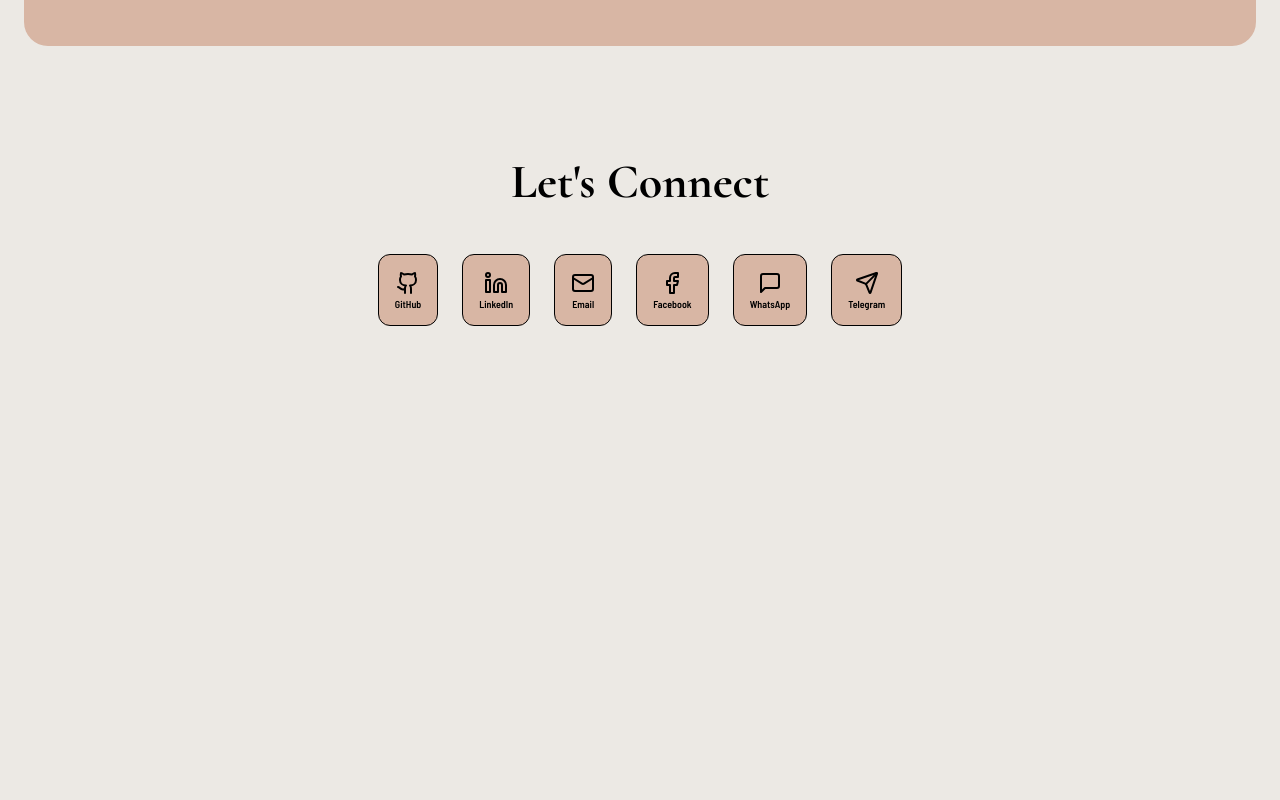
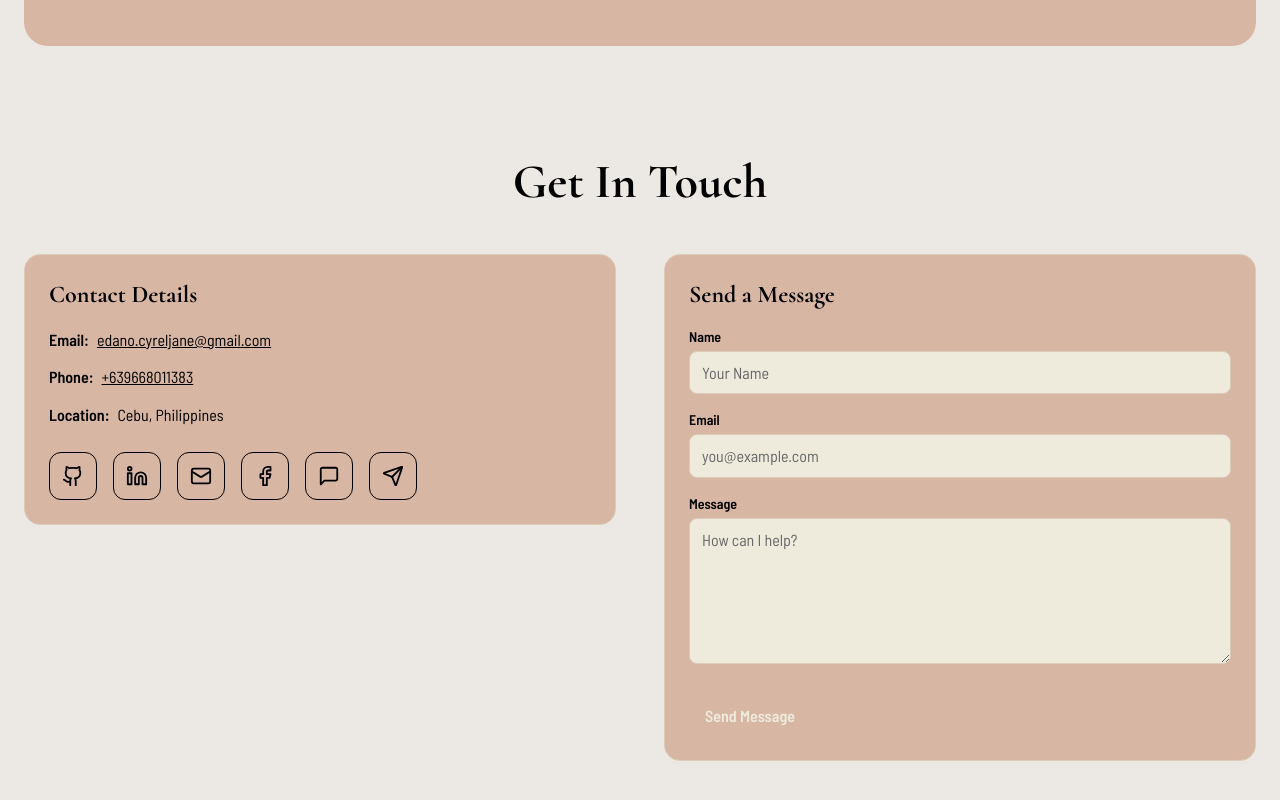
Before and after one commit to Yeeejj/cyrel-dynamic-showcase, a React (Vite) app: page / in a window 1280 px wide. Shown: the part 3987-4787 px from the top of the page. Before the commit the page ends 4393 px from the top, so only its background shows below. Built offline with nearby package versions, Linux system fonts and the light colour scheme.

Commit message:
Refactor contact section with form and improved social links layout
Co-authored-by: cyreljaneed <cyreljaneed@gmail.com>

```diff
--- a/src/pages/Index.tsx
+++ b/src/pages/Index.tsx
@@ -4,7 +4,7 @@ import TypewriterEffect from '@/components/TypewriterEffect';
 import ThemeToggle from '@/components/ThemeToggle';
 import ServiceCard from '@/components/ServiceCard';
 import ProjectCard from '@/components/ProjectCard';
-import { Github, Linkedin, Mail, MessageCircle, MessageSquare, Send, Award, ExternalLink, Facebook } from 'lucide-react';
+import { Github, Linkedin, Mail, MessageSquare, Send, Award, ExternalLink, Facebook } from 'lucide-react';
 
 const Index = () => {
   const [showWelcome, setShowWelcome] = useState(true);
@@ -133,13 +133,43 @@ const Index = () => {
     { name: 'GitHub', url: 'https://github.com/Yeeejj', icon: 'Github' },
     { name: 'LinkedIn', url: 'https://www.linkedin.com/in/cyreljane/', icon: 'Linkedin' },
     { name: 'Email', url: 'mailto:edano.cyreljane@gmail.com', icon: 'Mail' },
-    { name: 'Facebook', url: 'https://m.me/cyjaneed', icon: 'Facebook' },
+    { name: 'Facebook', url: 'https://www.facebook.com/cyjaneed/', icon: 'Facebook' },
     { name: 'WhatsApp', url: 'http://Wa.me/+639668011383', icon: 'MessageSquare' },
     { name: 'Telegram', url: 'https://chat.google.com/dm/r_f3EUAAAAE/2qWgR1z2tRM/2qWgR1z2tRM?cls=10', icon: 'Send' }
   ];
 
   const scrollToSection = (sectionId: string) => {
     document.getElementById(sectionId)?.scrollIntoView({ behavior: 'smooth' });
+  };
+
+  const handleFormSubmit = (
+    event?: React.FormEvent<HTMLFormElement> | React.MouseEvent<HTMLButtonElement>
+  ) => {
+    // Prevent default submit behavior if available
+    // and collect the form values using FormData
+    // Uses only existing CSS variables for visual feedback
+    // and keeps logic simple without external libs
+    // to satisfy the requested behavior.
+    // eslint-disable-next-line @typescript-eslint/no-explicit-any
+    (event as any)?.preventDefault?.();
+
+    const formElement = document.getElementById('contact-form') as HTMLFormElement | null;
+    if (!formElement) return;
+
+    if (!formElement.checkValidity()) {
+      formElement.reportValidity();
+      return;
+    }
+
+    const formData = new FormData(formElement);
+    const name = String(formData.get('name') || '');
+    const email = String(formData.get('email') || '');
+    const message = String(formData.get('message') || '');
+
+    // Placeholder handling – replace with real submission if needed
+    console.log('Contact form submitted:', { name, email, message });
+    alert('Thanks for reaching out! Your message has been recorded.');
+    formElement.reset();
   };
 
   if (showWelcome) {
@@ -278,40 +308,98 @@ const Index = () => {
 
       {/* Contact Section */}
       <section id="contact" className="py-20 px-6">
-        <div className="max-w-7xl mx-auto text-center">
-          <h2 className="text-5xl font-bold mb-12 text-[var(--accent)] font-cormorant">
-            Let's Connect
+        <div className="max-w-7xl mx-auto">
+          <h2 className="text-5xl font-bold mb-12 text-[var(--accent)] font-cormorant text-center">
+            Get In Touch
           </h2>
-          <div className="flex flex-wrap justify-center gap-6">
+
+          <div className="grid md:grid-cols-2 gap-12 items-start">
+            {/* Left: Contact Details + Socials */}
+            <div className="bg-[var(--bg-secondary)] p-6 rounded-2xl border border-[var(--accent)]/20">
+              <h3 className="text-2xl font-bold text-[var(--text-primary)] mb-4 font-cormorant">Contact Details</h3>
+              <ul className="space-y-3 text-[var(--text-primary)]">
+                <li>
+                  <span className="font-semibold text-[var(--accent)]">Email:</span>
+                  <a href="mailto:edano.cyreljane@gmail.com" className="ml-2 underline hover:opacity-80">edano.cyreljane@gmail.com</a>
+                </li>
+                <li>
+                  <span className="font-semibold text-[var(--accent)]">Phone:</span>
+                  <a href="http://Wa.me/+639668011383" target="_blank" rel="noopener noreferrer" className="ml-2 underline hover:opacity-80">+639668011383</a>
+                </li>
+                <li>
+                  <span className="font-semibold text-[var(--accent)]">Location:</span>
+                  <span className="ml-2">Cebu, Philippines</span>
+                </li>
+              </ul>
+
+              <div className="mt-6 flex flex-wrap gap-4">
                 {socialLinks.map((link, index) => {
-              const iconMap = {
-                Github,
-                Linkedin,
-                Mail,
-                MessageCircle,
-                MessageSquare,
-                Send,
-                Facebook
-              };
-
+                  const iconMap = { Github, Linkedin, Mail, MessageSquare, Send, Facebook };
                   const IconComponent = iconMap[link.icon as keyof typeof iconMap];
-
                   return (
                     <a
                       key={index}
                       href={link.url}
                       target={link.name !== 'Email' ? '_blank' : undefined}
                       rel={link.name !== 'Email' ? 'noopener noreferrer' : undefined}
-                  className="bg-[var(--bg-secondary)] text-[var(--accent)] p-4 rounded-xl border border-[var(--accent)] hover:transform hover:-translate-y-1 hover:shadow-lg hover:bg-[var(--accent)] hover:text-[var(--bg-primary)] transition-all duration-300 group flex flex-col items-center gap-1"
+                      className="bg-[var(--bg-secondary)] text-[var(--accent)] p-3 rounded-xl border border-[var(--accent)] hover:bg-[var(--accent)] hover:text-[var(--bg-primary)] transition-all duration-300 group"
                       title={link.name}
                     >
-                  <IconComponent size={24} className="group-hover:scale-110 transition-transform duration-200 text-[var(--text-primary)] group-hover:text-[var(--bg-primary)]" />
-                  <span className="text-[10px] font-semibold leading-none">
-                    {link.name}
-                  </span>
+                      <IconComponent size={22} className="group-hover:scale-110 transition-transform duration-200 text-[var(--text-primary)] group-hover:text-[var(--bg-primary)]" />
                     </a>
                   );
                 })}
+              </div>
+            </div>
+
+            {/* Right: Contact Form */}
+            <form id="contact-form" onSubmit={handleFormSubmit} className="bg-[var(--bg-secondary)] p-6 rounded-2xl border border-[var(--accent)]/20">
+              <h3 className="text-2xl font-bold text-[var(--text-primary)] mb-4 font-cormorant">Send a Message</h3>
+              <div className="space-y-4">
+                <div>
+                  <label htmlFor="name" className="block text-sm font-semibold text-[var(--accent)] mb-1">Name</label>
+                  <input
+                    id="name"
+                    name="name"
+                    type="text"
+                    required
+                    className="w-full rounded-lg border border-[var(--accent)]/40 bg-[var(--bg-primary)] px-3 py-2 text-[var(--text-primary)] placeholder-[var(--text-secondary)] focus:outline-none focus:ring-2 focus:ring-[var(--accent)]"
+                    placeholder="Your Name"
+                  />
+                </div>
+                <div>
+                  <label htmlFor="email" className="block text-sm font-semibold text-[var(--accent)] mb-1">Email</label>
+                  <input
+                    id="email"
+                    name="email"
+                    type="email"
+                    required
+                    className="w-full rounded-lg border border-[var(--accent)]/40 bg-[var(--bg-primary)] px-3 py-2 text-[var(--text-primary)] placeholder-[var(--text-secondary)] focus:outline-none focus:ring-2 focus:ring-[var(--accent)]"
+                    placeholder="you@example.com"
+                  />
+                </div>
+                <div>
+                  <label htmlFor="message" className="block text-sm font-semibold text-[var(--accent)] mb-1">Message</label>
+                  <textarea
+                    id="message"
+                    name="message"
+                    required
+                    rows={5}
+                    className="w-full rounded-lg border border-[var(--accent)]/40 bg-[var(--bg-primary)] px-3 py-2 text-[var(--text-primary)] placeholder-[var(--text-secondary)] focus:outline-none focus:ring-2 focus:ring-[var(--accent)]"
+                    placeholder="How can I help?"
+                  />
+                </div>
+                <div className="pt-2">
+                  <button
+                    type="submit"
+                    onClick={handleFormSubmit}
+                    className="inline-flex items-center justify-center rounded-lg bg-[var(--accent)] px-4 py-2 font-semibold text-[var(--bg-primary)] transition-opacity hover:opacity-80"
+                  >
+                    Send Message
+                  </button>
+                </div>
+              </div>
+            </form>
           </div>
         </div>
       </section>
```
Lines whose indentation alone changed are shown as unchanged.
